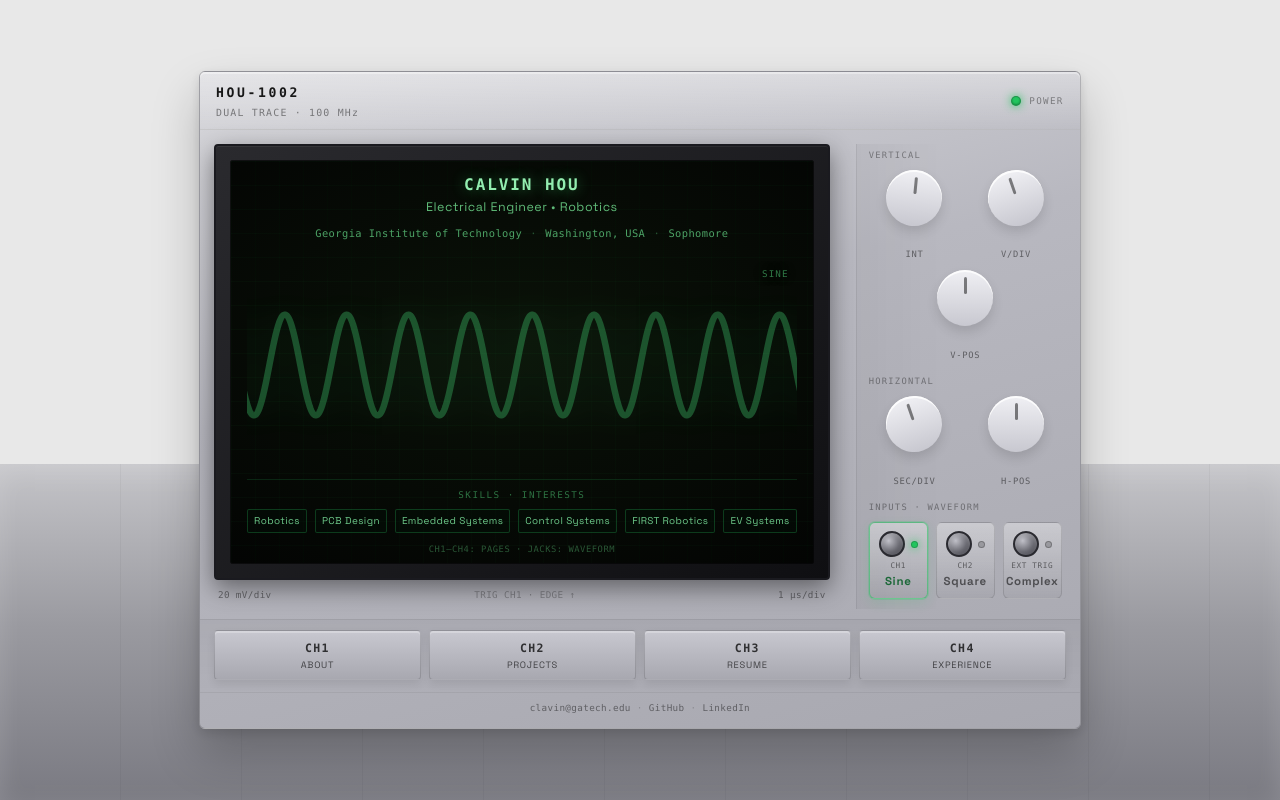
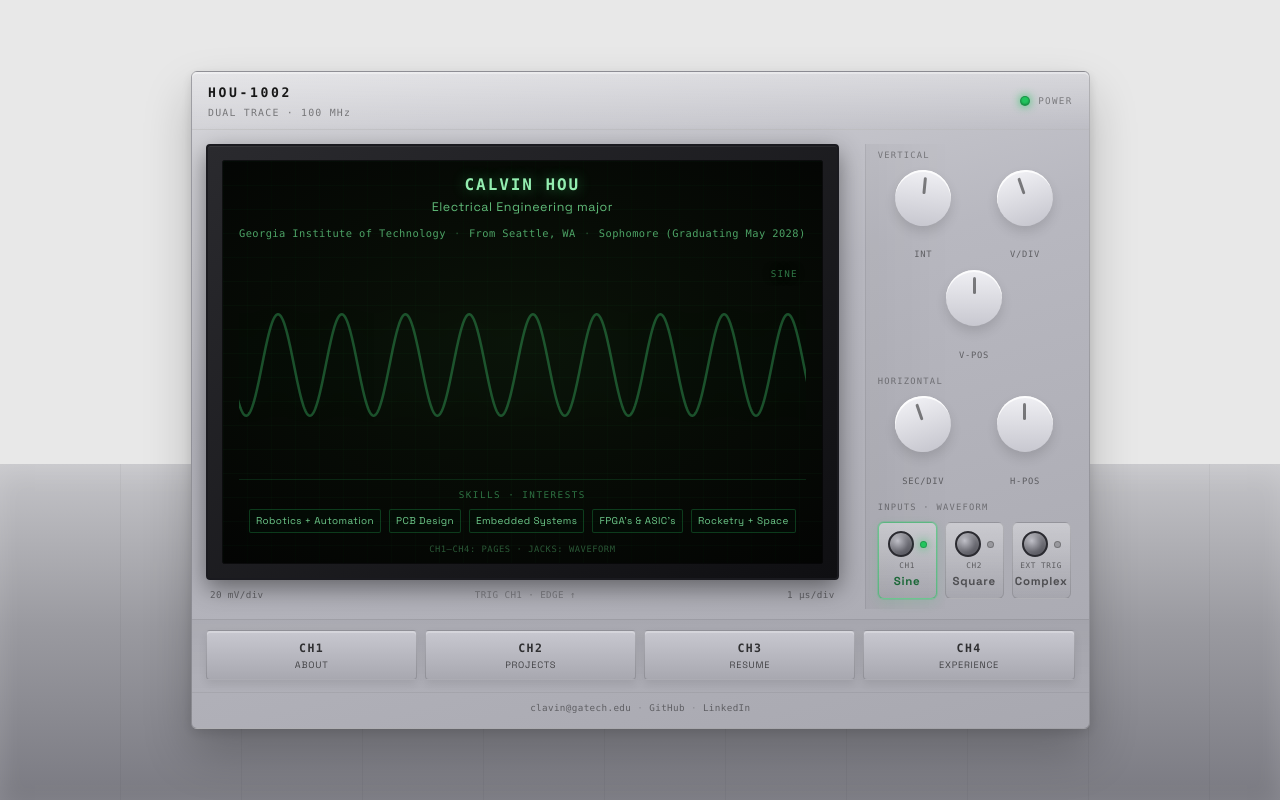
Before and after one commit to clavinohou/portfolio, a React (Vite) app: page / in a window 1280 px wide. Built offline with nearby package versions, Linux system fonts and the light colour scheme.

Commit message:
added content to page, setup backedn decap CMS

```diff
--- a/src/components/Oscilloscope.css
+++ b/src/components/Oscilloscope.css
@@ -301,6 +301,8 @@
   stroke-width: calc(1.5 + var(--scope-glow) * 1.5);
   stroke-linecap: butt;
   stroke-linejoin: miter;
+  /* Keep beam thickness constant when timebase / volts scale the trace (real scope behavior). */
+  vector-effect: non-scaling-stroke;
   filter: drop-shadow(0 0 8px rgba(80, 255, 140, 0.45));
 }
 
--- a/src/content/cms/site.json
+++ b/src/content/cms/site.json
@@ -1,64 +1,73 @@
 {
   "profile": {
     "name": "Calvin Hou",
-    "title": "Electrical Engineer • Robotics",
+    "title": "Electrical Engineering major",
     "scopeBrief": "EE @ Georgia Tech · robotics · PCBs · embedded control. Pick a channel below.",
     "school": "Georgia Institute of Technology",
-    "location": "Washington, USA",
-    "year": "Sophomore",
+    "location": "From Seattle, WA",
+    "year": "Sophomore (Graduating May 2028)",
     "interests": [
-      { "interest": "Robotics" },
-      { "interest": "PCB Design" },
-      { "interest": "Embedded Systems" },
-      { "interest": "Control Systems" },
-      { "interest": "FIRST Robotics" },
-      { "interest": "EV Systems" }
+      {
+        "interest": "Robotics + Automation"
+      },
+      {
+        "interest": "PCB Design"
+      },
+      {
+        "interest": "Embedded Systems"
+      },
+      {
+        "interest": "FPGA's & ASIC's"
+      },
+      {
+        "interest": "Rocketry + Space"
+      }
     ],
     "about": [
       {
-        "paragraph": "I'm an Electrical Engineering student focused on building reliable robotics + hardware systems. I enjoy bridging design and implementation—from PCB layout to embedded control."
+        "paragraph": "I'm an Electrical Engineering student with a strong background in building reliable robotics + hardware systems. My passion mostly lies in building self-sufficient autonomous systems. My technical background consists mostly of various hardware projects, designing, building, debugging, and validating."
       },
       {
-        "paragraph": "My work includes thermal analysis for AI hardware, inverse-kinematics research, and electrical system design for competition and racing."
+        "paragraph": "My work background includes the validation and assembly of cutting-edge AI server hardware, robot design and development, and electrical system design for various on-campus competition teams, such as our FSAE and Rocketry Teams."
       }
     ]
   },
   "projects": [
     {
-      "id": "pulse-frc",
-      "title": "Pulse FRC Pit Display",
-      "description": "Designed and optimized UX/UI for a multi-functional pit display supporting FRC teams during competition. Reached 4,000+ users in the first week.",
-      "tags": [
-        { "tag": "UI/UX" },
-        { "tag": "Web Development" },
-        { "tag": "FRC" }
-      ],
-      "link": "https://pulsefrc.app",
-      "imageUrl": "/images/project-pulse.jpg"
-    },
-    {
       "id": "media-controller-keyboard",
       "title": "Custom Media Controller & Keyboard",
-      "description": "Designed and fabricated a custom PCB using KiCad and STM32. Built a keyboard with diode matrix scanning and Teensy USB keyscanning.",
+      "description": "Designed and fabricated a custom PCB using KiCad and STM32. \nUtilizes CherryMX-style switches and a rotary encoder for volume control.\n\nHandwired a keyboard using a simple diode matrix to prevent ghosting, with a Teensy 2.0 microcontroller for reliable USB keyscanning.",
       "tags": [
-        { "tag": "PCB Design" },
-        { "tag": "Hardware" },
-        { "tag": "Embedded Systems" }
+        {
+          "tag": "PCB Design"
+        },
+        {
+          "tag": "Hardware"
+        },
+        {
+          "tag": "Embedded Systems"
+        }
       ],
       "link": "",
       "imageUrl": "/images/project-keyboard.jpg"
     },
     {
-      "id": "3dof-arm-controller",
-      "title": "3DOF Robotic Arm Controller",
-      "description": "Implemented a custom controller for a 3DOF arm with inverse kinematics to move the end effector to target coordinates.",
+      "id": "pulse-frc",
+      "title": "Pulse FRC Pit Display",
+      "description": "Designed and optimized UX/UI for a multi-functional pit display supporting FRC teams during competition. Reached 4,000+ users in the first week.",
       "tags": [
-        { "tag": "Robotics" },
-        { "tag": "Control Systems" },
-        { "tag": "Inverse Kinematics" }
+        {
+          "tag": "UI/UX"
+        },
+        {
+          "tag": "Web Development"
+        },
+        {
+          "tag": "FRC"
+        }
       ],
-      "link": "",
-      "imageUrl": "/images/project-arm.jpg"
+      "link": "https://pulsefrc.app",
+      "imageUrl": "/images/project-pulse.jpg"
     }
   ],
   "experience": [
@@ -69,11 +78,17 @@
       "company": "Asia Vital Components",
       "location": "New Taipei City, Taiwan",
       "date": "Aug 2024",
-      "description": "Assembled and validated liquid-to-air cooling solutions for high-performance AI hardware. Conducted thermal analysis and optimized parameters for deployment.",
+      "description": "Engineered and validated a next-generation (V2) liquid cooling system by leading testing and integration efforts on the Liquid Pump Unit (LPU), and Coolant Distribution Unit (CDU). Conducted rigorous pressure and leak testing to ensure system integrity, achieving a 100% pass rate across validation cycles. Assembled and wired multiple CDU units, integrating distributed leak detection sensors and verifying functionality through controlled fault injection and response testing.\n\nDesigned and implemented temperature monitoring solutions using welded thermistors, collecting and analyzing large datasets to benchmark V2 performance against prior V1 systems. Identified thermal inefficiencies and introduced targeted airflow optimizations—including custom air guides, which improved radiator cooling uniformity and reduced temperature variance across critical components.",
       "tags": [
-        { "tag": "Thermal Analysis" },
-        { "tag": "Hardware Validation" },
-        { "tag": "AI Systems" }
+        {
+          "tag": "Thermal Analysis"
+        },
+        {
+          "tag": "Hardware Validation"
+        },
+        {
+          "tag": "AI Systems"
+        }
       ]
     },
     {
@@ -83,27 +98,39 @@
       "company": "NUS College of Design & Engineering",
       "location": "Singapore",
       "date": "Sep 2024",
-      "description": "Built and implemented a custom controller for a 3DOF arm, applying inverse kinematics to move an end effector to 3D targets.",
+      "description": "Worked under researcher Marcelo Ang to explore emerging applications in humanoid and soft robotics, contributing to early-stage research on automating cargo lashing operations in high-throughput maritime ports such as Singapore. The project aimed to replace a traditionally manual, labor-intensive process with a scalable robotic solution.\n\nDeveloped a functional proof-of-concept system using a custom-built 3DOF robotic arm to simulate automated lashing and unlashing tasks. Self-taught C++ to implement low-level servo control, and engineered a custom hardware controller to interface with the system. Designed and deployed inverse kinematics and velocity control algorithms, improving end-effector positioning accuracy and motion smoothness by an estimated 40% compared to initial direct-control methods.\n\nDemonstrated the feasibility of automating repetitive port operations using cost-effective, widely accessible components, validating that robust performance could be achieved without specialized hardware. This work established a foundation for scaling toward higher-DOF systems and more complex real-world deployment scenarios, supporting broader efforts in industrial robotics automation.",
       "tags": [
-        { "tag": "Robotics" },
-        { "tag": "Control Systems" },
-        { "tag": "Inverse Kinematics" }
+        {
+          "tag": "Robotics"
+        },
+        {
+          "tag": "Control Systems"
+        },
+        {
+          "tag": "Inverse Kinematics"
+        }
       ]
     }
   ],
   "links": {
     "email": "clavin@gatech.edu",
-    "github": "https://github.com/calvinhou",
-    "linkedin": "https://linkedin.com/in/calvinhou",
-    "instagram": "https://instagram.com/calvinhou"
+    "github": "https://github.com/clavinohou",
+    "linkedin": "https://www.linkedin.com/in/houcalvin/",
+    "instagram": "https://instagram.com/clavinohou"
   },
   "resume": {
     "downloadLabel": "Download Resume",
-    "downloadUrl": "/resume/CalvinHouResume.pdf",
+    "downloadUrl": "/uploads/calvinresume21326b.pdf",
     "highlights": [
-      { "highlight": "Electrical Engineering (B.S.) — Georgia Tech" },
-      { "highlight": "Robotics + embedded systems experience" },
-      { "highlight": "PCB design and hardware validation" }
+      {
+        "highlight": "Electrical Engineering (B.S.) — Georgia Tech"
+      },
+      {
+        "highlight": "Robotics + embedded systems experience"
+      },
+      {
+        "highlight": "PCB design and hardware validation"
+      }
     ]
   }
 }
--- a/vite.config.js
+++ b/vite.config.js
@@ -1,9 +1,32 @@
 import { defineConfig } from 'vite'
 import react from '@vitejs/plugin-react'
 
+/** Vite’s SPA fallback serves `/index.html` for `/admin/`; rewrite so Decap loads from `public/admin/index.html`. */
+function decapAdminRoute() {
+  const rewrite = (req, _res, next) => {
+    const raw = req.url ?? ''
+    const pathOnly = raw.split('?')[0]
+    if (pathOnly === '/admin' || pathOnly === '/admin/') {
+      const q = raw.includes('?') ? `?${raw.split('?').slice(1).join('?')}` : ''
+      req.url = `/admin/index.html${q}`
+    }
+    next()
+  }
+  return {
+    name: 'decap-admin-route',
+    enforce: 'pre',
+    configureServer(server) {
+      server.middlewares.use(rewrite)
+    },
+    configurePreviewServer(server) {
+      server.middlewares.use(rewrite)
+    },
+  }
+}
+
 // https://vitejs.dev/config/
 export default defineConfig({
-  plugins: [react()],
+  plugins: [decapAdminRoute(), react()],
   base: '/', // Change to '/your-repo-name/' if deploying to GitHub Pages with a repo name
   build: {
     outDir: 'dist',
```
Also changed, not shown: 2 other files (tests, documents, lock files or other folders).
